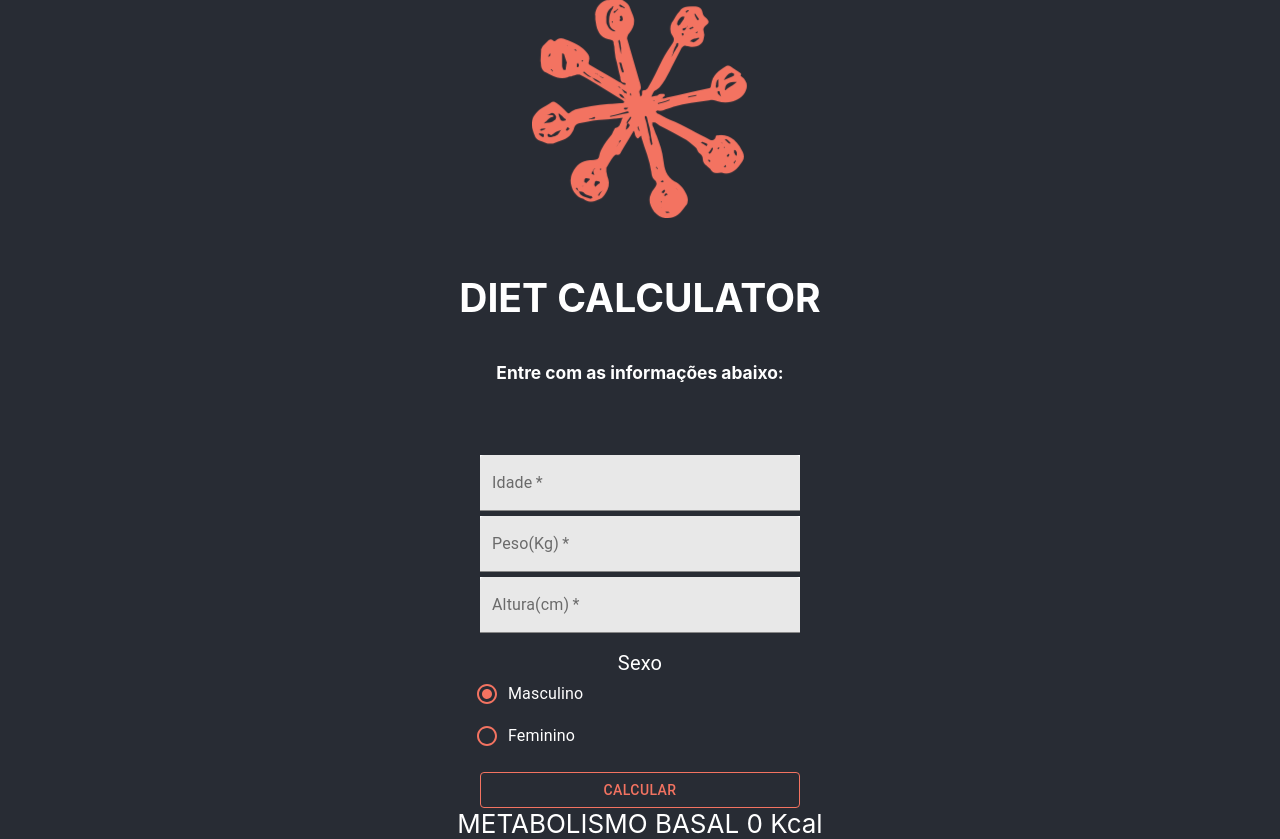
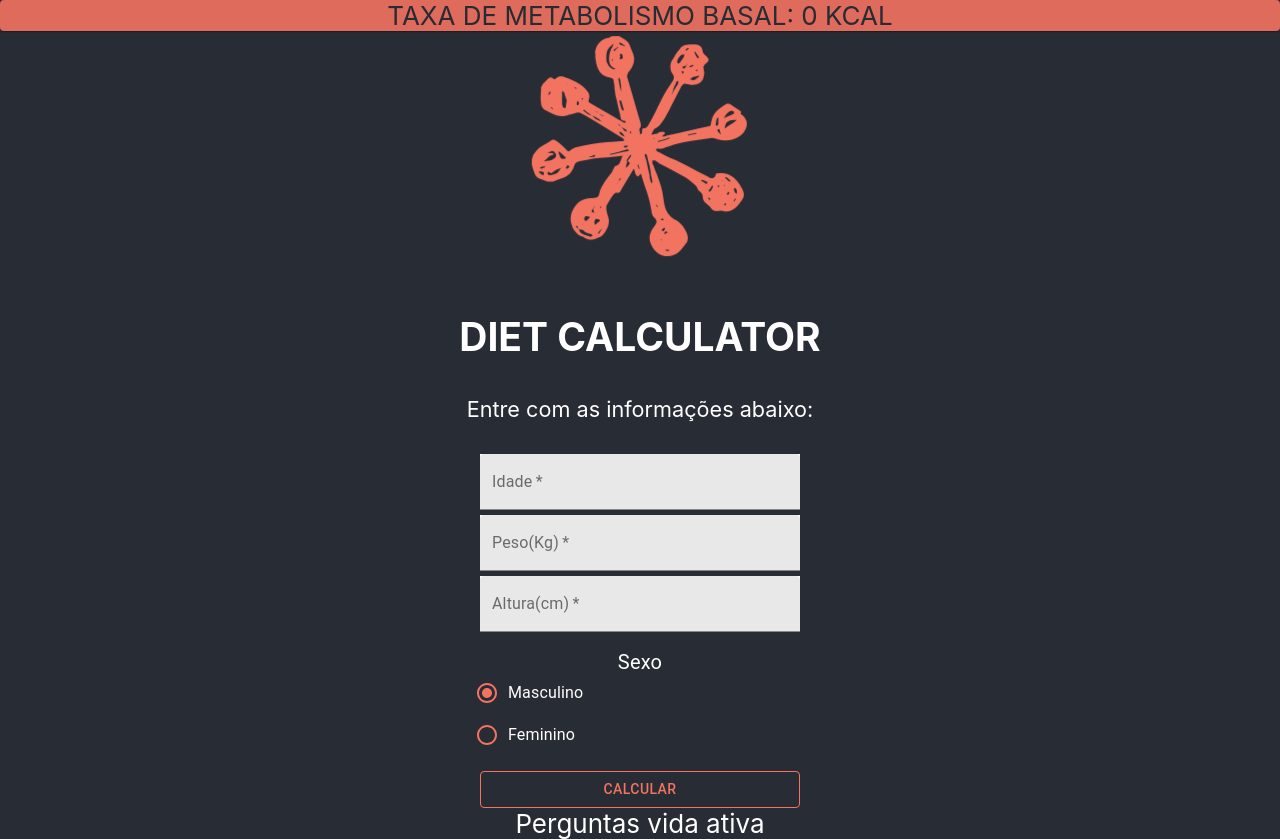
Before and after one commit to jpbonetti/diet-calculator, a React (Create React App) app: page / in a window 1280 px wide. Built offline with nearby package versions, Linux system fonts and the light colour scheme.

Commit message:
Created grid bar component

```diff
--- a/src/App.css
+++ b/src/App.css
@@ -3,6 +3,7 @@
 }
 
 .App-logo {
+  margin-top: 3vw;
   height: 27vmin;
   pointer-events: none;
 }
@@ -28,6 +29,10 @@
   color: #61dafb;
 }
 
+.descryption-header {
+  font-size: smaller;
+}
+
 @keyframes App-logo-spin {
   from {
     transform: rotate(0deg);
--- a/src/App.jsx
+++ b/src/App.jsx
@@ -1,8 +1,9 @@
 import React from 'react';
 import TmbComponent from './components/TmbComponent';
-import ExerciseComponent from './components/Exercise'
+import ExerciseComponent from './components/Exercise';
 import logo from './images/logo.svg';
 import './App.css';
+import InformationsBarGridComponent from './components/InformationsBarGrid';
 
 export default function App() {
   const [dietInformations, setDietInformations] = React.useState({
@@ -26,13 +27,17 @@ export default function App() {
               <img src={logo} className="App-logo" alt="logo" />
               <p>
                 <h2>DIET CALCULATOR</h2>
-                <h6>Entre com as informações abaixo:</h6>
+                <span className="descryption-header">Entre com as informações abaixo:</span>
               </p>
 
               <TmbComponent
                 dietInformations={dietInformations}
                 handleChangeDietInformations={handleChangeDietInformations}>
               </TmbComponent>
+
+              <InformationsBarGridComponent
+                dietInformations={dietInformations}>
+              </InformationsBarGridComponent>
 
               <ExerciseComponent
                 dietInformations={dietInformations}>
--- a/src/components/Exercise.jsx
+++ b/src/components/Exercise.jsx
@@ -13,7 +13,7 @@ export default class ExerciseComponent extends Component {
   render() {
 		return (
 			<React.Fragment>
-        METABOLISMO BASAL {this.state.tmbInformations.result} Kcal
+        Perguntas vida ativa
       </React.Fragment>
     )};
 }
--- /dev/null
+++ b/src/components/InformationsBarGrid.css
@@ -0,0 +1,11 @@
+.paper-tmb-informations {
+    width: 100vw !important;
+    position: fixed;
+    top: 0px;
+    left: 0px;
+    background-color: #F37361 !important;
+    color: #282C34 !important;
+    opacity: 0.9;
+    border-radius: 0px;
+    border-bottom-color: #282C34;
+}
--- /dev/null
+++ b/src/components/InformationsBarGrid.jsx
@@ -0,0 +1,27 @@
+import React, { Component } from 'react';
+import Paper from '@material-ui/core/Paper';
+import Grid from '@material-ui/core/Grid';
+import './InformationsBarGrid.css';
+
+export default class InformationsBarGridComponent extends Component {
+
+  constructor(props) {
+    super(props);
+
+    this.state = {
+      tmbInformations: props.dietInformations.tmbInformations
+    };
+  }
+
+  render() {
+		return (
+			<React.Fragment>
+        <Grid item>
+          <Paper className="paper-tmb-informations">TAXA DE METABOLISMO BASAL: {this.state.tmbInformations.result} KCAL</Paper>
+        </Grid>
+        <Grid item>
+          <Paper id="teste2" className="teste"></Paper>
+        </Grid>
+      </React.Fragment>
+    )};
+}
--- a/src/components/TmbComponent.jsx
+++ b/src/components/TmbComponent.jsx
@@ -7,11 +7,6 @@ import FormControlLabel from '@material-ui/core/FormControlLabel';
 import FormLabel from '@material-ui/core/FormLabel';
 import Snackbar from '@material-ui/core/Snackbar';
 import Fade from '@material-ui/core/Fade';
-import Dialog from '@material-ui/core/Dialog';
-import DialogActions from '@material-ui/core/DialogActions';
-import DialogContent from '@material-ui/core/DialogContent';
-import DialogContentText from '@material-ui/core/DialogContentText';
-import DialogTitle from '@material-ui/core/DialogTitle';
 import './TmbComponent.css';
 
 export default class TmbComponent extends Component {
@@ -24,9 +19,6 @@ export default class TmbComponent extends Component {
       snackBar: {
         open: false,
         transition: Fade
-      },
-      dialog: {
-        open: false
       }
     }
 
@@ -51,10 +43,6 @@ export default class TmbComponent extends Component {
 
   handleDialogOpen() {
     this.setState({ dialog: { open: true }});
-  }
-
-  handleDialogClose() {
-    this.setState({ dialog: { open: false }});
   }
 
   validateMandatoryTMBInformations() {
@@ -164,24 +152,6 @@ export default class TmbComponent extends Component {
             message="Preencha os campos obrigatórios"
             key={this.state.snackBar.transition.name}
           />
-
-          <Dialog
-            open={this.state.dialog.open}
-            onClose={this.handleDialogClose.bind(this)}
-            aria-labelledby="alert-dialog-title"
-            aria-describedby="alert-dialog-description">
-              <DialogTitle id="alert-dialog-title">{"Sua taxa de metabolismo basal(TMB) é:"}</DialogTitle>
-              <DialogContent>
-                <DialogContentText id="alert-dialog-description">
-                  {this.state.tmbInformations.result} kcal
-                </DialogContentText>
-              </DialogContent>
-              <DialogActions>
-                <Button onClick={this.handleDialogClose.bind(this)} color="primary" autoFocus>
-                  OK
-                </Button>
-              </DialogActions>
-          </Dialog>
         </form>
       </React.Fragment>
     )};
```
Also changed, not shown: src/components/Exercise.css (added).
